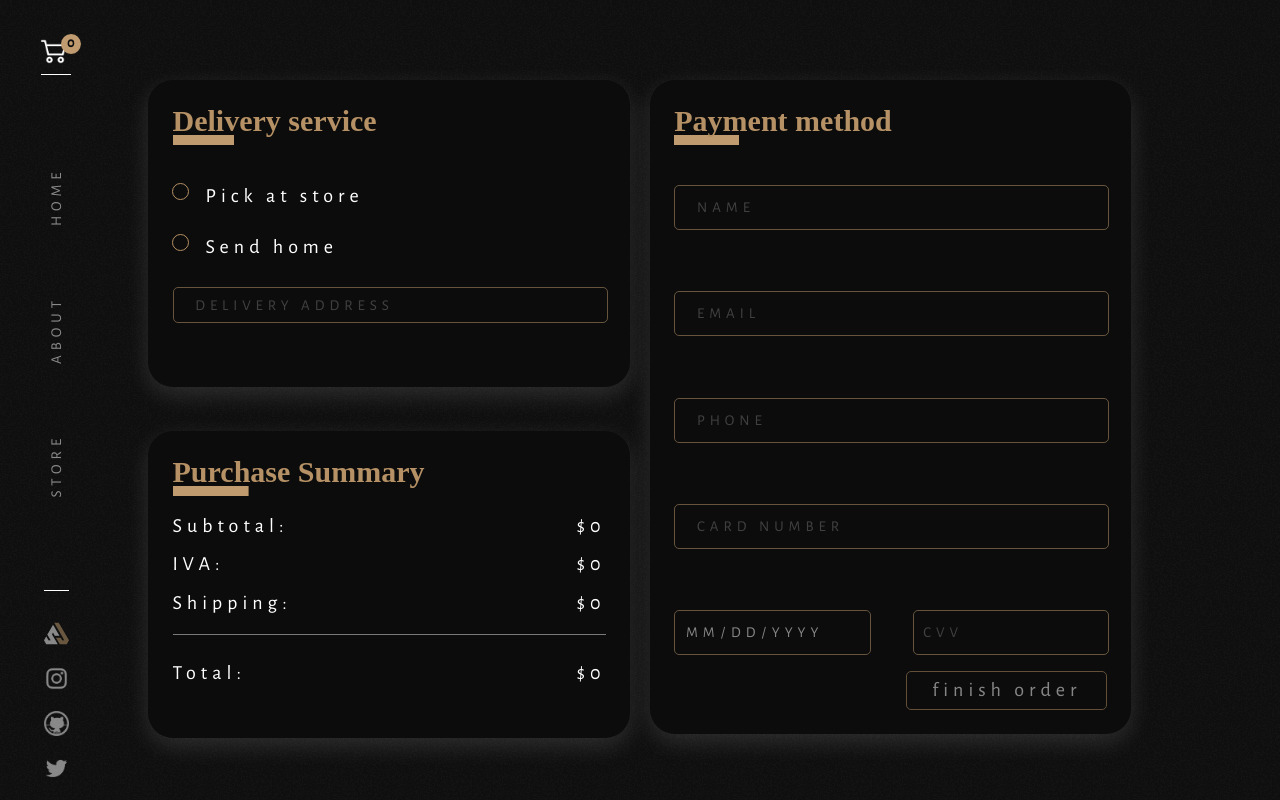
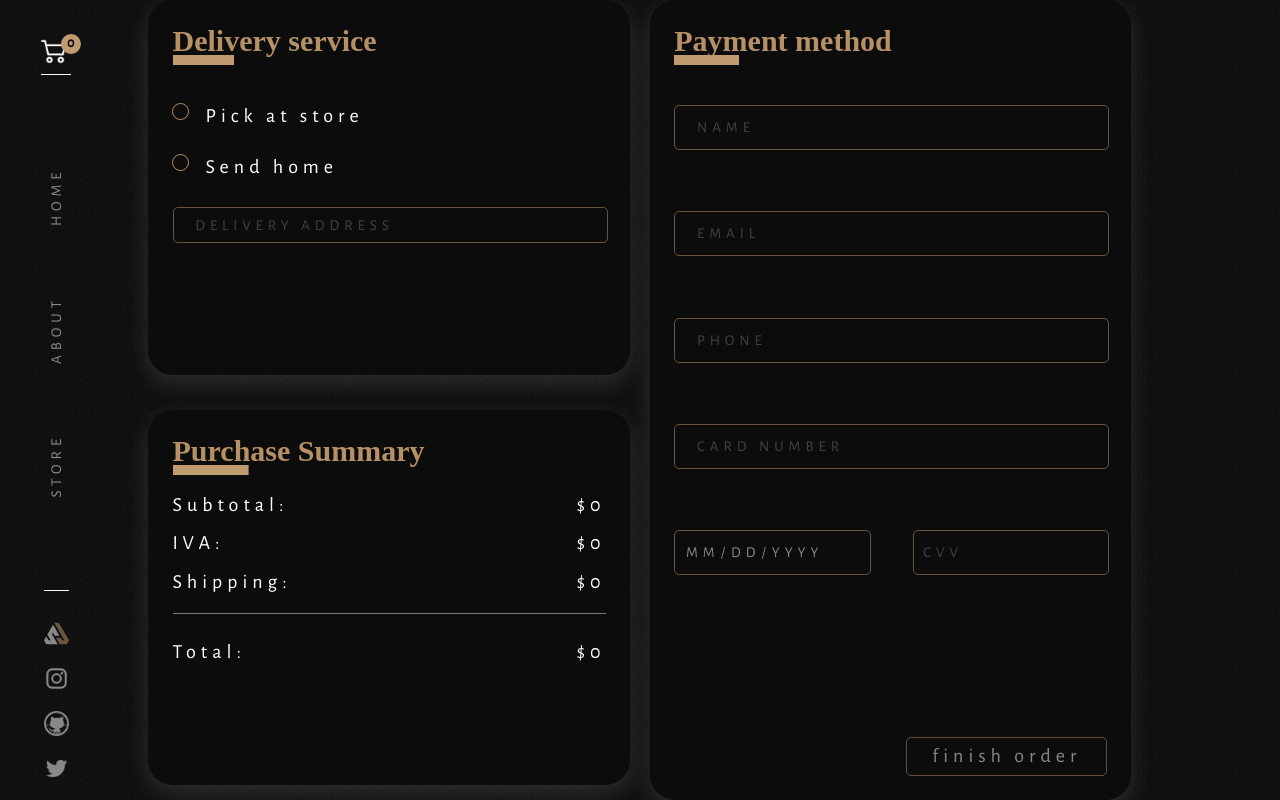
Before and after one commit to simonpine/simonpine-design, a React (Create React App) app: page /cart/checkout in a window 1280 px wide. Built offline with nearby package versions, Linux system fonts and the light colour scheme; a web font is replaced by a local one.

Commit message:
Arregle un pequeno problema de ui en el checkout

```diff
--- a/src/App.css
+++ b/src/App.css
@@ -846,17 +846,21 @@ background-size: 100% 1px;
   position: absolute;
   left: 10vw;
   width: 80vw;
-  min-height: 75vh;
-  top: 10vh;
+  min-height: 100vh;
+  top: 0vh;
+  display: flex;
+  align-items: center;
+  justify-content: center
 }
 .confirmationChek{
   display: grid;
   width: 100%;
-  min-height: 75vh;
-  grid-template-rows: repeat(2, 45%);
+  min-height: 85vh;
+  grid-template-rows: repeat(2, 390px);
   grid-template-columns: 47% 47%;
   align-content: space-between;
   justify-content: space-evenly;
+  grid-row-gap: 20px;
   grid-template-areas:
   "Delivery PaymentMethod"
   "Purchase PaymentMethod";
@@ -877,7 +881,7 @@ background-size: 100% 1px;
   border-radius: 25px;
   border: #b69165;
   transition: 0.3s;
-  padding: 5%;
+  padding: 5% 5% 5% 5%;
 }
 .reUseP:hover{
   box-shadow: rgba(119, 99, 70, 0.678) 0px 8px 24px;
@@ -896,7 +900,7 @@ background-size: 100% 1px;
 }
 .PaymentMethod{
   grid-area: PaymentMethod;
-  height: 95%;
+  height: auto;
   display: flex;
   flex-direction: column;
   justify-content: space-between;
@@ -988,10 +992,12 @@ input[type='radio']:checked:after {
   border: 0.5px solid #b69165;
 }
 .endCard{
-  top: -2%;
   position: absolute;
-  width: 100%;
-  height: 110%;
+  margin: 5% 0px 5% 0px;
+  bottom: 10px;
+  width: 90%;
+  height: 670px;
+  padding:5%;
   background-color: #0c0c0cdc;
   border-radius: 40px;
   border: #b69165 1px solid;
@@ -1035,3 +1041,6 @@ input[type='radio']:checked:after {
 .conpayme{
   width: 100%;
 }
+.reUsev{
+  padding-bottom: 0px;
+}
--- a/src/components/shopingEndCard.js
+++ b/src/components/shopingEndCard.js
@@ -2,7 +2,7 @@ import {Link} from 'react-router-dom'
 function ShoppingEndCard ({ delivery, total, orderCode, see }){
     return(
         <div className='endCard' style={see}>
-
+            <h2>{total}</h2>
         </div>
     )
 }
--- a/src/views/Checkout.js
+++ b/src/views/Checkout.js
@@ -10,16 +10,21 @@ function Checkout (){
     const [toTal, setToTal] = useState(0)
     const [disa, setDisa] = useState(true)
     const [disa2, setDisa2] = useState(true)
-    const [end, setEnd] = useState({  top: '-160vh', })
+
+    const [delivery, setdelivery] = useState({})
+    const [orderCode, setOrderCode] = useState(true)
+
+    const [end, setEnd] = useState({  top: '-200vh', })
     return(
         <Layout a={'4'}>
             <section className='checkpout'>
                     <ContextCart.Consumer>
                         {( { total, clear, qty } ) =>{
                             function clearAll( evt ){
+                                console.log(evt.target)
                                 evt.preventDefault();
-                                clear()
                                 setEnd({  top: '-2%', })
+                                setTimeout(clear(), 1000)
                             }
                             const initial = ( s ) => {
                                 let k = 0
@@ -60,15 +65,15 @@ function Checkout (){
                             }
                             return(
                                 <form onSubmit={clearAll}  className='confirmationChek'>
-                                    {<ShoppingEndCard see={end}></ShoppingEndCard>}
-                                    <div className='Purchase reUseP'>
+                                    {<ShoppingEndCard total={toTal} see={end}></ShoppingEndCard>}
+                                    <div className='Purchase reUseP reUsev'>
                                         <h2 className='titlePa'>Purchase Summary</h2>
                                         <h4 className='total ko'>Subtotal: <div>${subTotal}</div></h4>
                                         <h4 className='total ko'>IVA: <div>${iva}</div></h4>
                                         <h4 className='total ko'>Shipping: <div>${shipping}</div></h4>
                                         <h4 className='total toTal ko'>Total: <div>${toTal}</div></h4>
                                     </div>
-                                    <div className='Delivery reUseP'>
+                                    <div className='Delivery reUseP reUsev'>
                                         <h2 className='titlePa'>Delivery service</h2>
                                         <div className='deliCOn'>
                                             <div>
```
